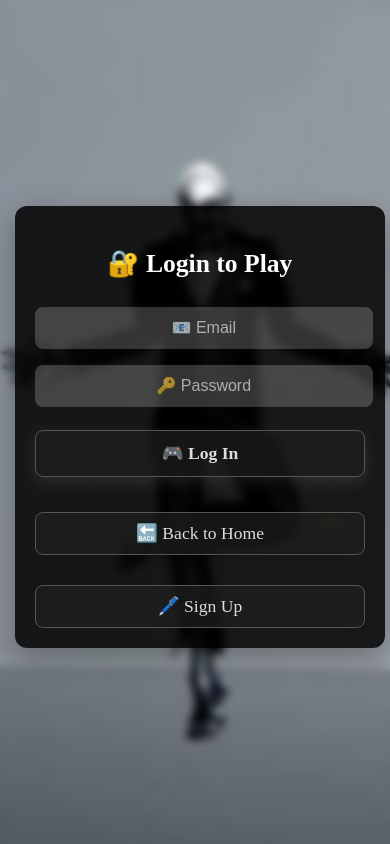
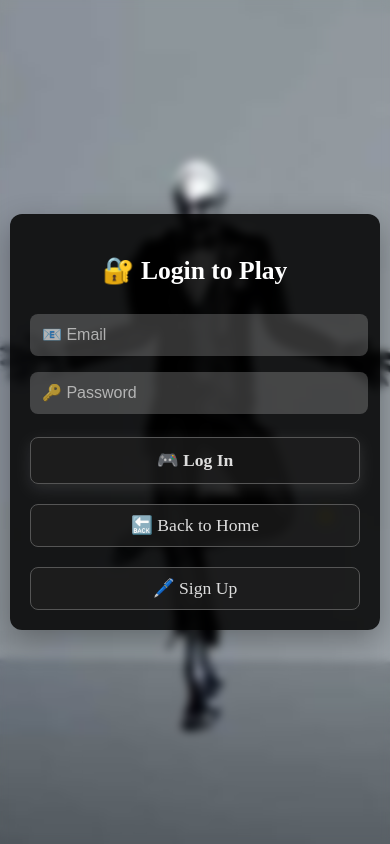
Before and after one commit to crystalthedeveloper/The-Developer-Clown-Hunt-FPS, a React (Vite) app: page / in a window 390 px wide. Built offline with nearby package versions, Linux system fonts and the light colour scheme; no server answers.

Commit message:
login css

```diff
--- a/src/css/LoginScreen.css
+++ b/src/css/LoginScreen.css
@@ -60,7 +60,6 @@ input {
     border-radius: 8px;
     color: #fff;
     font-size: 1rem;
-    text-align: center;
 }
 
 input::placeholder {
@@ -104,8 +103,6 @@ input::placeholder {
     display: flex;
     justify-content: center;
     gap: 10px;
-    /* Space between buttons */
-    margin-top: 15px;
 }
 
 /* 🔙 Back Button */
@@ -120,6 +117,7 @@ input::placeholder {
     color: #ddd;
     transition: 0.3s;
     margin-top: 20px;
+    width: 100%;
 }
 
 .back-button:hover,
@@ -133,7 +131,6 @@ input::placeholder {
 
     .login-screen {
         background: url('/game-screenshot-mobile.jpg') center/cover no-repeat;
-        padding: 5px;
     }
 
     .login-box {
@@ -157,7 +154,8 @@ input::placeholder {
     }
 
     .button-group {
-        flex-direction: column; /* Stacks buttons on smaller screens */
+        flex-direction: column;
+        gap: 0px;
     }
 
     .back-button,
```
